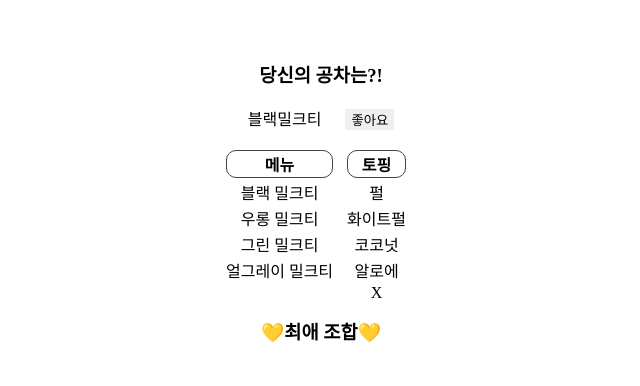
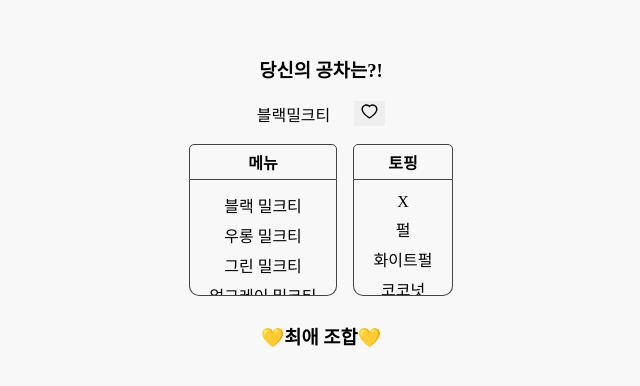
Before and after one commit to uoayop/Please-Gongcha-Tomorrow, a React (Create React App) app: page / in a window 1280 px wide. Shown: the part 198-584 px from the top of the page, without its empty margins (319-959 px from the left). Built offline with nearby package versions, Linux system fonts and the light colour scheme; a web font is replaced by a local one.

Commit message:
[add] scroll func works, icon added

```diff
--- a/package.json
+++ b/package.json
@@ -8,6 +8,7 @@
     "@testing-library/user-event": "^12.1.10",
     "react": "^17.0.2",
     "react-dom": "^17.0.2",
+    "react-icons": "^4.2.0",
     "react-scripts": "4.0.3",
     "web-vitals": "^1.0.1"
   },
--- a/src/Gongcha.js
+++ b/src/Gongcha.js
@@ -1,5 +1,6 @@
 import { useState, useRef } from "react";
 import RecipeList from "./recipeList";
+import { AiOutlineHeart } from "react-icons/ai";
 import Menus from "./menus";
 import "./style/App.css";
 
@@ -19,9 +20,7 @@ function Gongcha() {
     });
   };
 
-  const [Recipes, setRecipes] = useState([
-
-  ]);
+  const [Recipes, setRecipes] = useState([]);
 
   const nextId = useRef(1);
 
@@ -45,8 +44,11 @@ function Gongcha() {
       <span>{name}</span>
       <span> {topping === "" ? "" : "+ " + topping}</span>
 
-      <button onClick={CreateRecipe}>좋아요</button>
-      <br /><br />
+      <button onClick={CreateRecipe}>
+        <AiOutlineHeart size="19"/>
+      </button>
+      <br />
+      <br />
       <Menus ChangeDrink={ChangeDrink} />
       <RecipeList recipes={Recipes} onRemove={RemoveRecipe} />
     </div>
--- a/src/menus.js
+++ b/src/menus.js
@@ -2,43 +2,93 @@ import "./style/menus.css";
 
 function Menus({ ChangeDrink }) {
   return (
-    <div className="menus">
-      <table>
-        <th>메뉴</th>
-        <tr onClick={() => ChangeDrink({ name: "name", value: "블랙밀크티" })}>
+    <div className="combine">
+      <div className="menu">
+        <div className="title">
+          <b>메뉴</b>
+        </div>
+        <div className="content">
+          <div
+            onClick={() => ChangeDrink({ name: "name", value: "블랙밀크티" })}
+          >
             블랙 밀크티
-        </tr>
-        <tr onClick={() => ChangeDrink({ name: "name", value: "우롱밀크티" })}>
+          </div>
+          <div
+            onClick={() => ChangeDrink({ name: "name", value: "우롱밀크티" })}
+          >
             우롱 밀크티
-        </tr>
-        <tr onClick={() => ChangeDrink({ name: "name", value: "그린밀크티" })}>
+          </div>
+          <div
+            onClick={() => ChangeDrink({ name: "name", value: "그린밀크티" })}
+          >
             그린 밀크티
-        </tr>
-        <tr
+          </div>
+          <div
             onClick={() =>
               ChangeDrink({ name: "name", value: "얼그레이 밀크티" })
             }
           >
             얼그레이 밀크티
-        </tr>
-      </table>
-
-      <table>
-        <th>토핑</th>
-        <tr onClick={() => ChangeDrink({ name: "topping", value: "펄" })}>
+          </div>
+          <div
+            onClick={() =>
+              ChangeDrink({ name: "name", value: "딸기 쥬얼리 밀크티" })
+            }
+          >
+            딸기 쥬얼리 밀크티
+          </div>
+          <div
+            onClick={() =>
+              ChangeDrink({ name: "name", value: "망고 쥬얼리 밀크티" })
+            }
+          >
+            망고 쥬얼리 밀크티
+          </div>
+          <div
+            onClick={() =>
+              ChangeDrink({ name: "name", value: "민트초코 밀크티" })
+            }
+          >
+            민트초코 밀크티
+          </div>
+        </div>
+      </div>
+      <div className="topping">
+        <div className="title">
+          <b>토핑</b>
+        </div>
+        <div className="content">
+          <div onClick={() => ChangeDrink({ name: "topping", value: "" })}>X</div>
+          <div onClick={() => ChangeDrink({ name: "topping", value: "펄" })}>
             펄
-        </tr>
-        <tr onClick={() => ChangeDrink({ name: "topping", value: "화이트펄" })}>
+          </div>
+          <div
+            onClick={() => ChangeDrink({ name: "topping", value: "화이트펄" })}
+          >
             화이트펄
-        </tr>
-        <tr onClick={() => ChangeDrink({ name: "topping", value: "코코넛" })}>
+          </div>
+          <div onClick={() => ChangeDrink({ name: "topping", value: "코코넛" })}>
             코코넛
-        </tr>
-        <tr onClick={() => ChangeDrink({ name: "topping", value: "알로에" })}>
+          </div>
+          <div onClick={() => ChangeDrink({ name: "topping", value: "알로에" })}>
             알로에
-        </tr>
-        <tr onClick={() => ChangeDrink({ name: "topping", value: "" })}>X</tr>
-      </table>
+          </div>
+          <div
+            onClick={() =>
+              ChangeDrink({ name: "topping", value: "딸기 쥬얼리" })
+            }
+          >
+            딸기 쥬얼리
+          </div>
+          <div
+            onClick={() =>
+              ChangeDrink({ name: "topping", value: "망고 쥬얼리" })
+            }
+          >
+            망고 쥬얼리
+          </div>
+        </div>
+      </div>
     </div>
   );
 }
--- a/src/recipeList.js
+++ b/src/recipeList.js
@@ -1,30 +1,27 @@
-function Recipe({recipe, onRemove}){
-    const {id, name, topping} = recipe;
-    return(
+import { TiDeleteOutline } from "react-icons/ti";
+
+function Recipe({ recipe, onRemove }) {
+  const { id, name, topping } = recipe;
+  return (
     <div>
       <span>{name}</span>
-            <span> { topping === "" ? "" : "+ " + topping}</span>
-            <button onClick={() => onRemove(id)}>삭제</button>
+      <span> {topping === "" ? "" : "+ " + topping}</span>
+      <button onClick={() => onRemove(id)}>
+        <TiDeleteOutline size="19"/>
+      </button>
     </div>
-    )
+  );
 }
 
-function recipeList({recipes, onRemove}){
-    console.log(recipes);
-    return(
+function recipeList({ recipes, onRemove }) {
+  return (
     <>
       <h3>💛최애 조합💛</h3>
-        {
-            recipes.map((recipe,index)=>(
-                <Recipe
-                    recipe = {recipe}
-                    key = {recipe.id}
-                    onRemove = {onRemove}
-                />
-            ))
-        }
+      {recipes.map((recipe, index) => (
+        <Recipe recipe={recipe} key={recipe.id} onRemove={onRemove} />
+      ))}
     </>
-    )
+  );
 }
 
 export default recipeList;
--- a/src/style/App.css
+++ b/src/style/App.css
@@ -5,11 +5,13 @@ body {
   justify-content: center;
   align-items: center;
   text-align: center;
+  background-color: rgb(248, 248, 248);
 }
 
 th{
   border: 1px solid #444;
   border-radius: 10px;
+  padding: 3px 0px;
 }
 
 button{
--- a/src/style/menus.css
+++ b/src/style/menus.css
@@ -1,10 +1,35 @@
-.menus{
+.combine{
     display: flex;
-    justify-content: center;
+    justify-content: space-around;
     align-items: flex-start;
-    height: 150px;
+    width: 280px;
+    height: 160px;
 }
 
-table{
-    margin-right: 10px;
+
+.title{
+    border: 1px solid #444;
+    border-top-left-radius: 5px;
+    border-top-right-radius: 5px;
+    padding: 5px;
 }
+
+.content{
+    height: 95px;
+    overflow: scroll;
+    border-left: 1px solid #444;
+    border-right: 1px solid #444;
+    border-bottom: 1px solid #444;
+    border-bottom-left-radius: 10px;
+    border-bottom-right-radius: 10px;
+    padding: 10px 10px;
+}
+
+.content > div{
+    padding: 3px 0px;
+}
+
+
+::-webkit-scrollbar {
+    display: none;
+  }
```
Also changed, not shown: 1 other file (tests, documents, lock files or other folders). Lines whose indentation alone changed are shown as unchanged.
